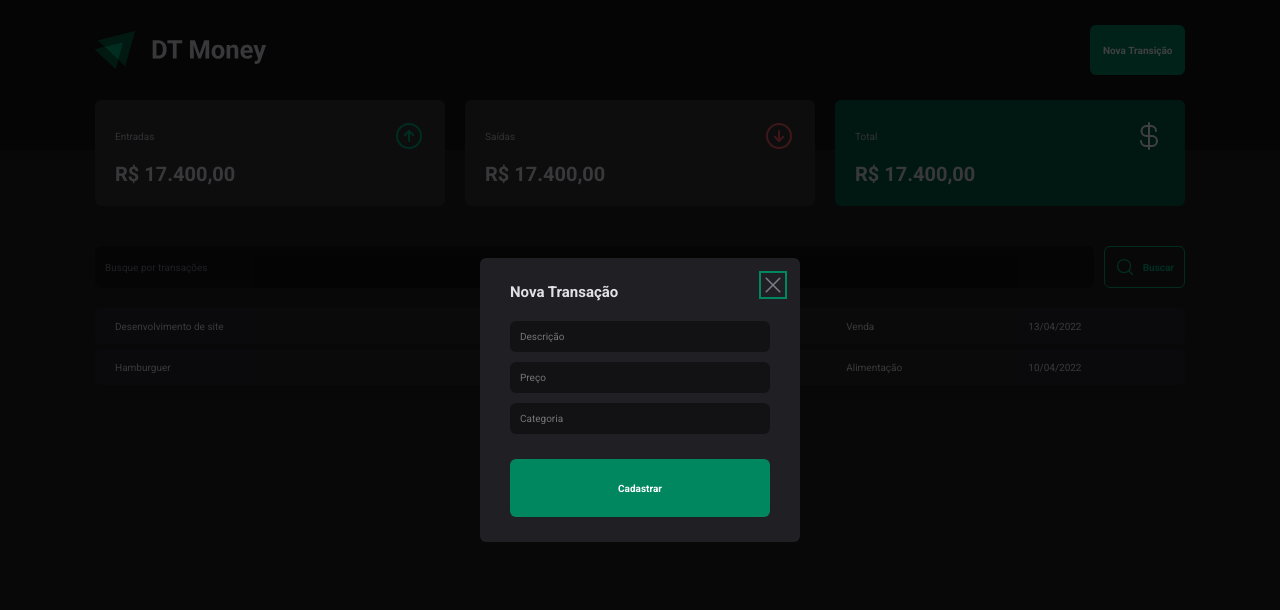
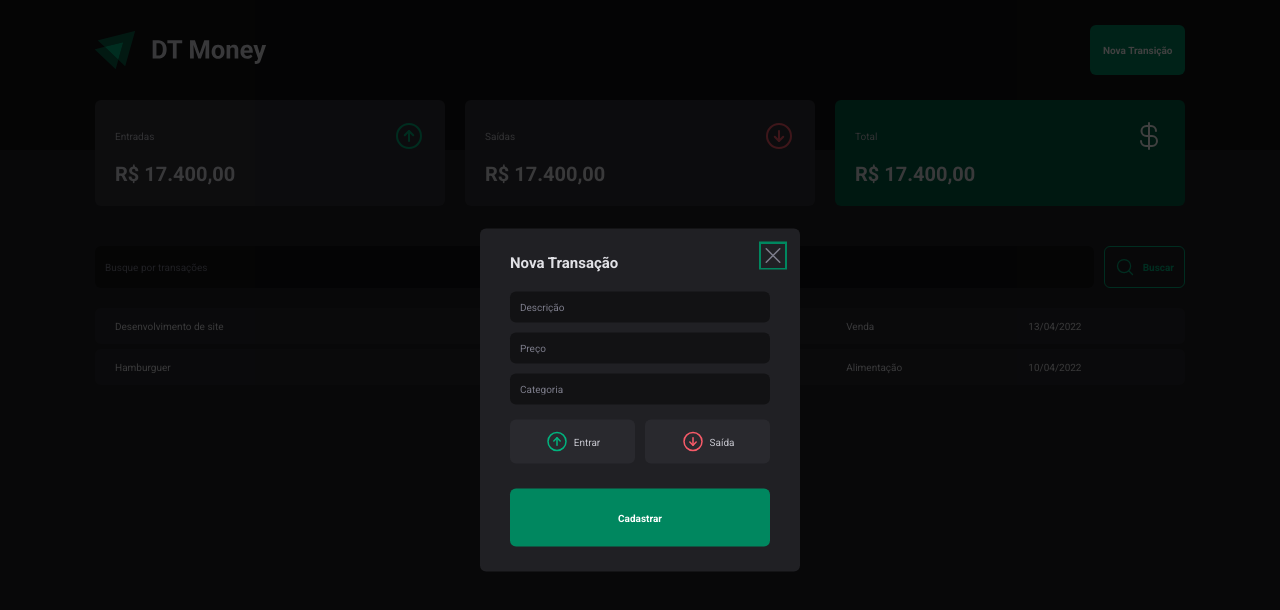
Before and after one commit to JonatasAS/Project_Ignite_03, a React (Vite) app in the folder dt-money/: page / in a window 1280 px wide. Both pictures are taken after a click on the button "Nova Transição". Shown: the top 610 px of the page. Built offline with nearby package versions, Linux system fonts and the light colour scheme.

Commit message:
creating button transaction with Radius Groud Radix

```diff
--- a/dt-money/package.json
+++ b/dt-money/package.json
@@ -11,6 +11,7 @@
   },
   "dependencies": {
     "@radix-ui/react-dialog": "^1.0.5",
+    "@radix-ui/react-radio-group": "^1.1.3",
     "phosphor-react": "^1.4.1",
     "react": "^18.2.0",
     "react-dom": "^18.2.0",
--- a/dt-money/src/components/NewTransactionModal/index.jsx
+++ b/dt-money/src/components/NewTransactionModal/index.jsx
@@ -1,7 +1,7 @@
-import { CloseButton, Content, Overlay } from './styles'
+import { CloseButton, Content, Overlay, TransactionTypeButton, TrasactionType } from './styles'
 
 import * as Dialog from '@radix-ui/react-dialog'
-import { X } from 'phosphor-react'
+import { ArrowCircleDown, ArrowCircleUp, X } from 'phosphor-react'
 
 export function NewTransactionModal() {
     return (
@@ -18,6 +18,18 @@ export function NewTransactionModal() {
                     <input type="number" placeholder="Preço" required/>
                     <input type="text" placeholder="Categoria" required/>
 
+                    <TrasactionType>
+                        <TransactionTypeButton variant='income' value='income'>
+                            <ArrowCircleUp size={24} />
+                            Entrar
+                        </TransactionTypeButton>
+
+                        <TransactionTypeButton variant='outcome' value='outcome'>
+                            <ArrowCircleDown size={24} />
+                            Saída
+                        </TransactionTypeButton>
+                    </TrasactionType>
+
                     <button type='submit'>
                         Cadastrar
                     </button>
--- a/dt-money/src/components/NewTransactionModal/styles.ts
+++ b/dt-money/src/components/NewTransactionModal/styles.ts
@@ -1,4 +1,5 @@
 import * as Dialog from '@radix-ui/react-dialog'
+import * as RadioGroup from '@radix-ui/react-radio-group';
 import styled from 'styled-components'
 
 export const Overlay = styled(Dialog.Overlay)`
@@ -34,9 +35,9 @@ export const Content = styled(Dialog.Content)`
             color: ${props => props.theme["gray-300"]};
             padding: 1rem;
 
-            &::placeholder [
+            &::placeholder {
                 color: ${props => props.theme["gray-500"]};
-            ]
+            }
         }
 
         button[type="submit"] {
@@ -66,5 +67,47 @@ export const CloseButton = styled(Dialog.Close)`
     right: 1.5rem;
     line-height: 0rem;
     cursor: pointer;
-    color: ${props => props.theme["gray-500"]}
+    color: ${props => props.theme["gray-500"]};
 `;
+
+export const TrasactionType = styled(RadioGroup.Root)`
+    display: grid;
+    grid-template-columns: repeat(2, 1fr);
+    gap: 1rem;
+    margin-top: 0.5rem;
+`;
+
+interface TransactionTypeButtonProps {
+    variant: 'income' | 'outcome';
+}
+
+export const TransactionTypeButton = styled(RadioGroup.Item)<TransactionTypeButtonProps>`
+    background: ${props => props.theme["gray-700"]};
+    padding: 1rem;
+    display: flex;
+    align-items: center;
+    justify-content: center;
+    gap: 0.5rem;
+    border-radius: 6px;
+    cursor: pointer;
+    border: 0;
+    color: ${props => props.theme["gray-300"]};
+
+    svg {
+       color: ${props => props.variant === 'income' ? props.theme["green-300"] : props.theme["red-300"]};
+    }
+
+    &[data-state='unchecked']:hover {
+        transition: background 0.2s;
+        background: ${props => props.theme["gray-600"]};
+    }
+
+    &[data-state='checked'] {
+        color: ${props => props.theme.white};
+        background: ${props => props.variant === 'income' ? props.theme["green-500"] : props.theme["red-500"]};
+
+        svg {
+            color: ${props => props.theme.white};
+        }
+    }
+`;
```
Also changed, not shown: 1 other file (tests, documents, lock files or other folders).
